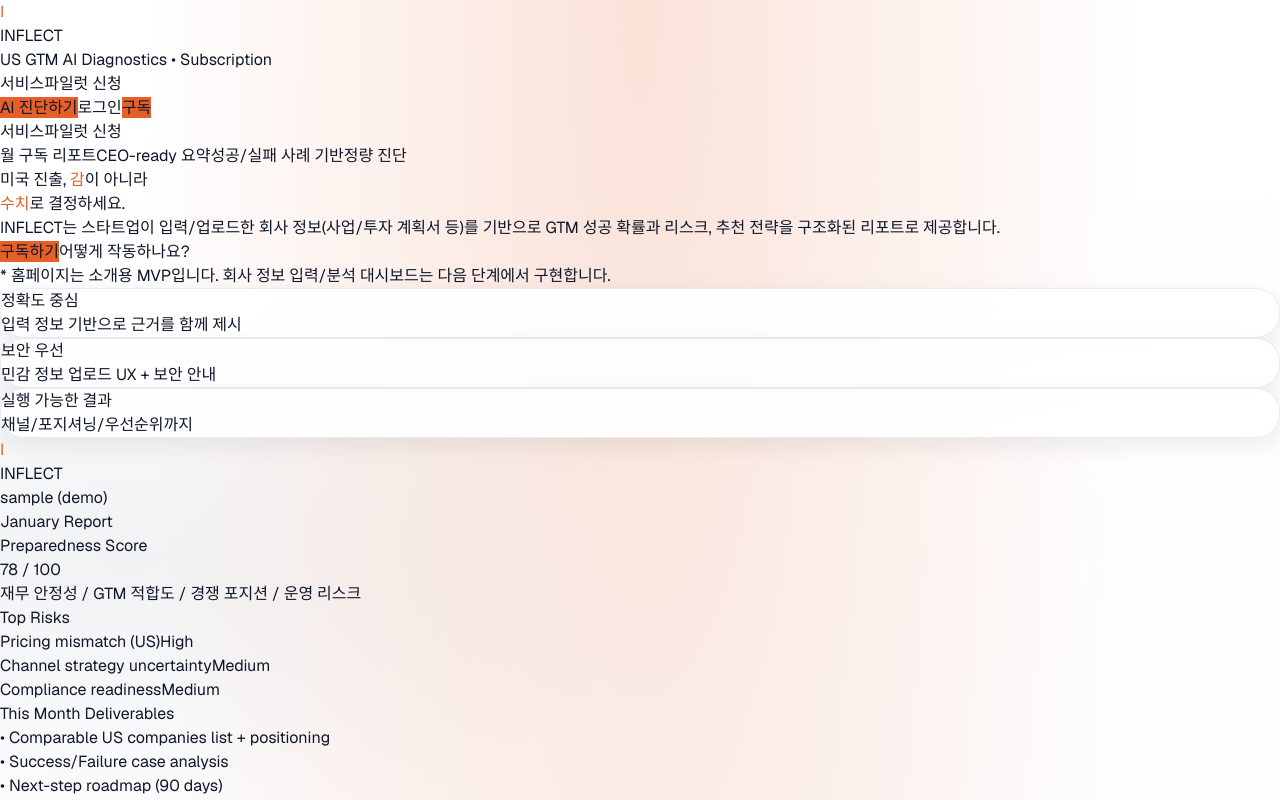
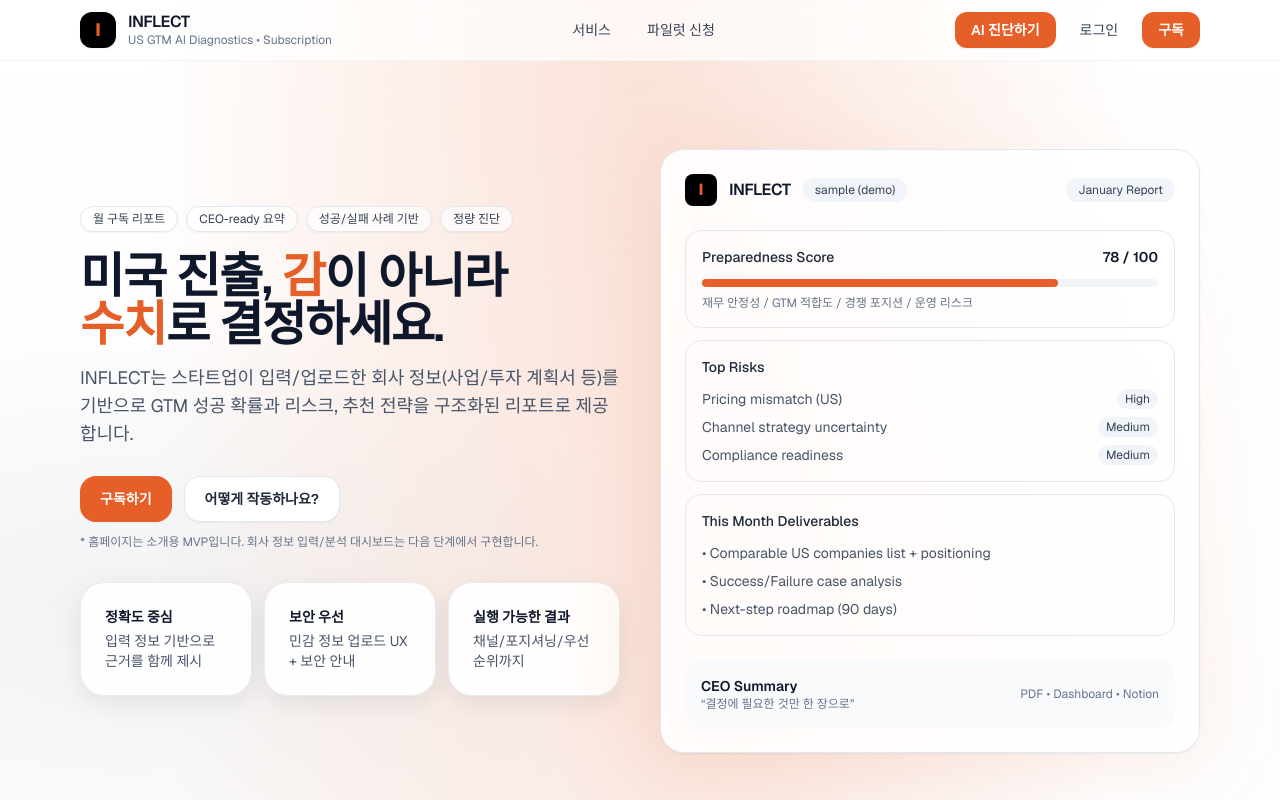
Before and after one commit to kyoungminmin-inflect/Inflect_web, a Next.js app in the folder webfile/inflect-web/: page / in a window 1280 px wide. Shown: the top 800 px of the page. Built offline with nearby package versions, Linux system fonts and the light colour scheme.

Commit message:
Create tailwind.config.ts

```diff
--- /dev/null
+++ b/webfile/inflect-web/tailwind.config.ts
@@ -0,0 +1,20 @@
+import type { Config } from 'tailwindcss';
+
+const config: Config = {
+  content: [
+    './pages/**/*.{js,ts,jsx,tsx,mdx}',
+    './components/**/*.{js,ts,jsx,tsx,mdx}',
+    './app/**/*.{js,ts,jsx,tsx,mdx}',
+  ],
+  theme: {
+    extend: {
+      backgroundImage: {
+        'gradient-radial': 'radial-gradient(var(--tw-gradient-stops))',
+        'gradient-conic':
+          'conic-gradient(from 180deg at 50% 50%, var(--tw-gradient-stops))',
+      },
+    },
+  },
+  plugins: [],
+};
+export default config;
```
